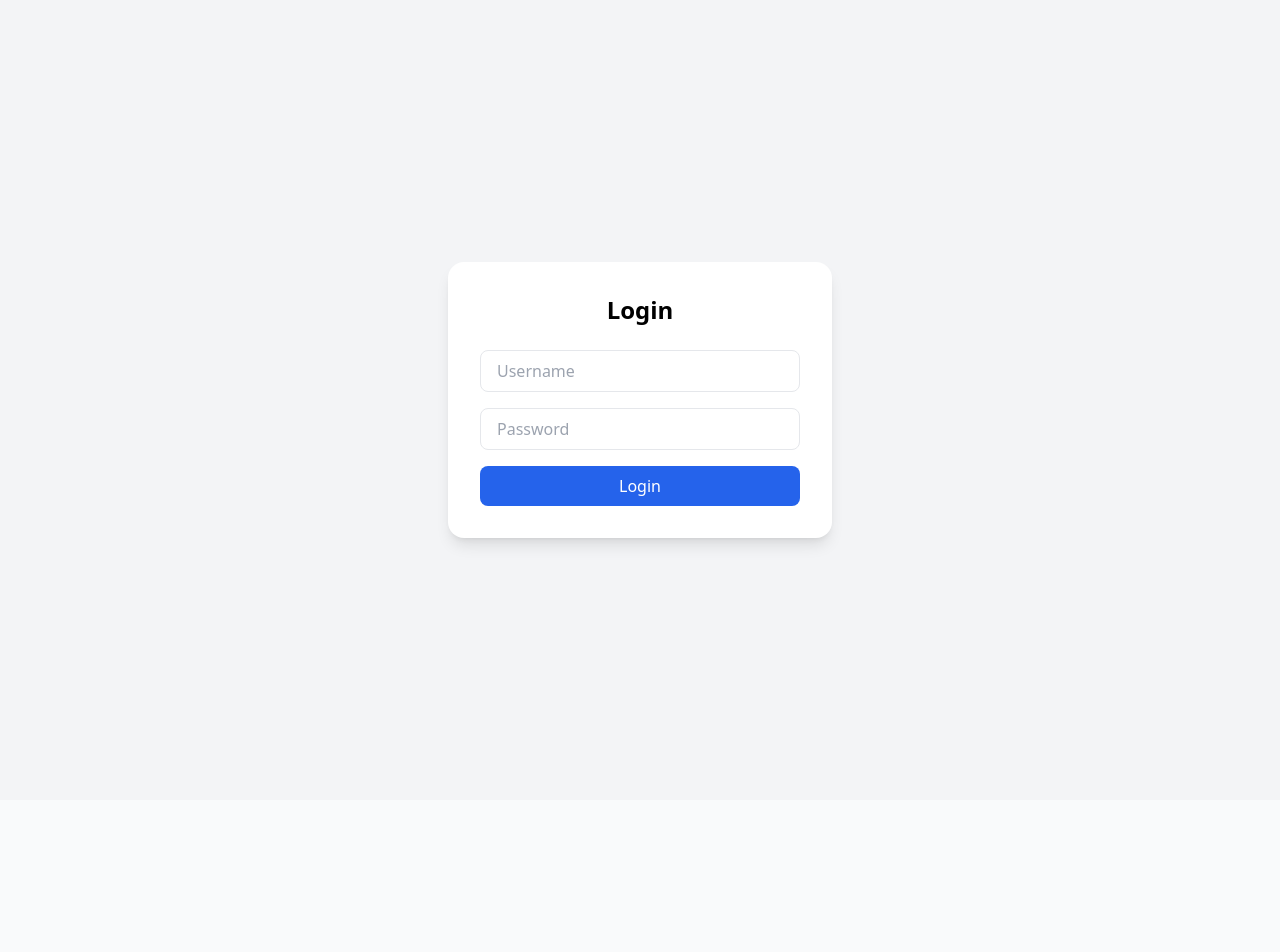
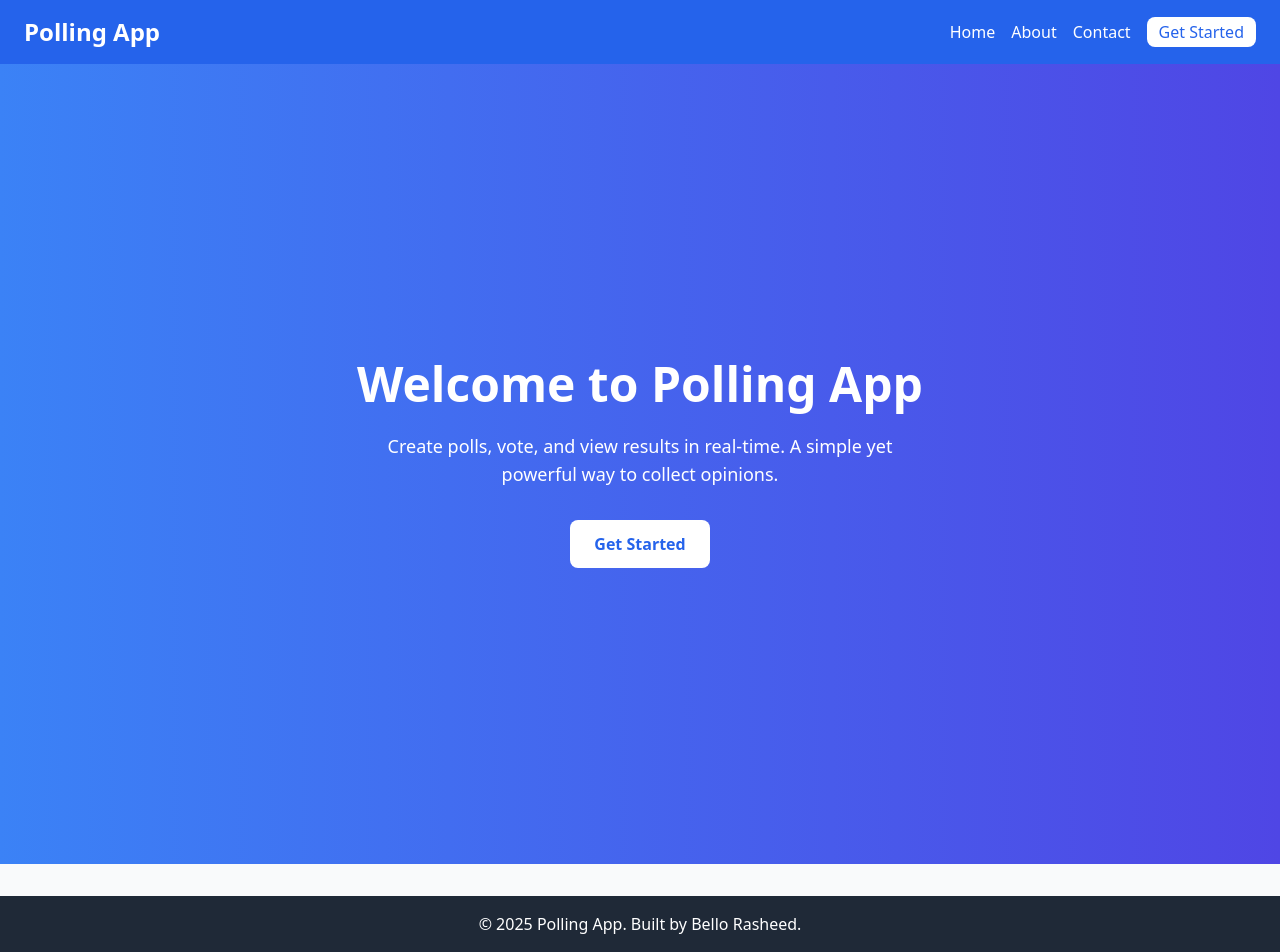
Before and after one commit to Rasheedbell45/alx-project-nexus, a React (Vite) app in the folder poll-app/: page / in a window 1280 px wide. Before the commit the page ends 800 px from the top, so only its background shows below. Built offline with nearby package versions, Linux system fonts and the light colour scheme.

Commit message:
Update App.jsx

```diff
--- a/poll-app/src/App.jsx
+++ b/poll-app/src/App.jsx
@@ -1,4 +1,10 @@
 import { BrowserRouter, Routes, Route } from "react-router-dom";
+import Navbar from "./components/Navbar";
+import Footer from "./components/Footer";
+
+import Home from "./pages/Home";
+import About from "./pages/About";
+import Contact from "./pages/Contact";
 import Login from "./pages/Login";
 import Polls from "./pages/Polls";
 import Results from "./pages/Results";
@@ -6,11 +12,18 @@ import Results from "./pages/Results";
 function App() {
   return (
     <BrowserRouter>
-      <Routes>
-        <Route path="/" element={<Login />} />
-        <Route path="/polls" element={<Polls />} />
-        <Route path="/results/:id" element={<Results />} />
-      </Routes>
+      <Navbar />
+      <div className="min-h-screen">
+        <Routes>
+          <Route path="/" element={<Home />} />
+          <Route path="/about" element={<About />} />
+          <Route path="/contact" element={<Contact />} />
+          <Route path="/login" element={<Login />} />
+          <Route path="/polls" element={<Polls />} />
+          <Route path="/results/:id" element={<Results />} />
+        </Routes>
+      </div>
+      <Footer />
     </BrowserRouter>
   );
 }
```
